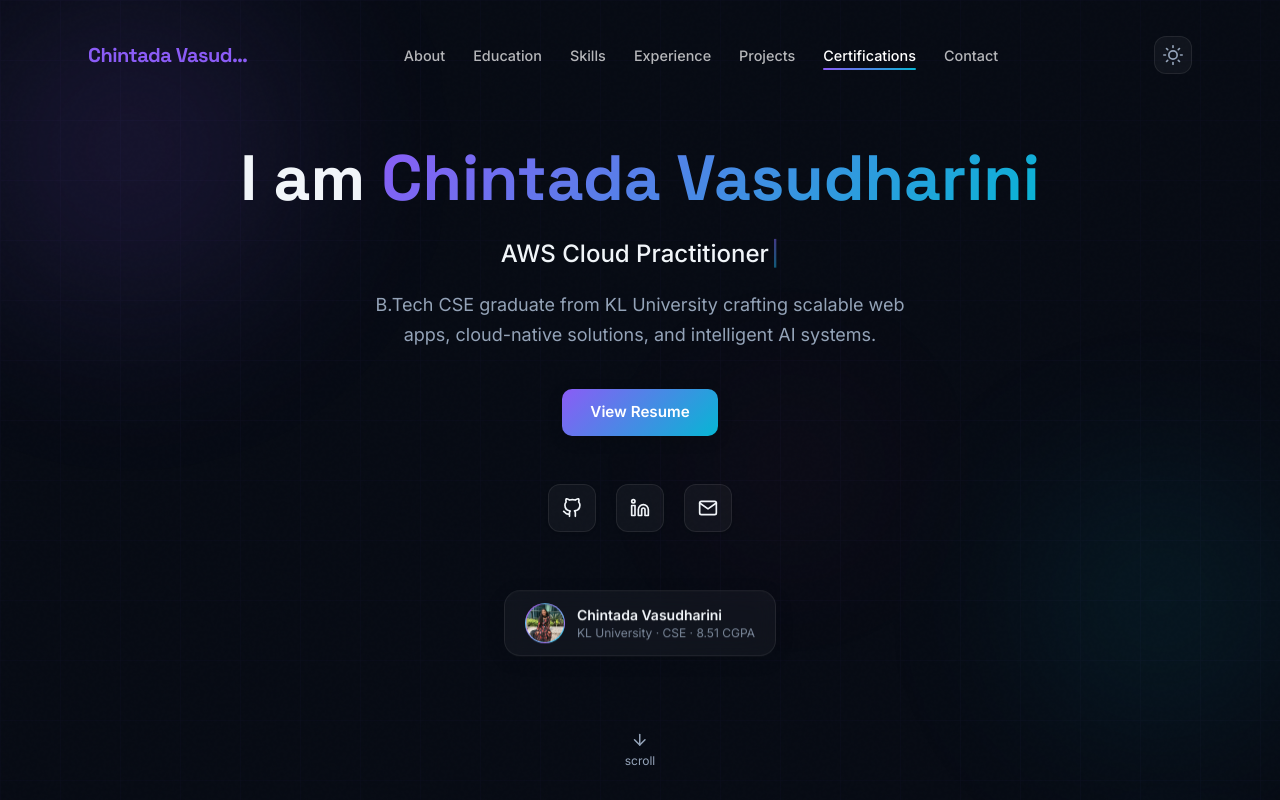
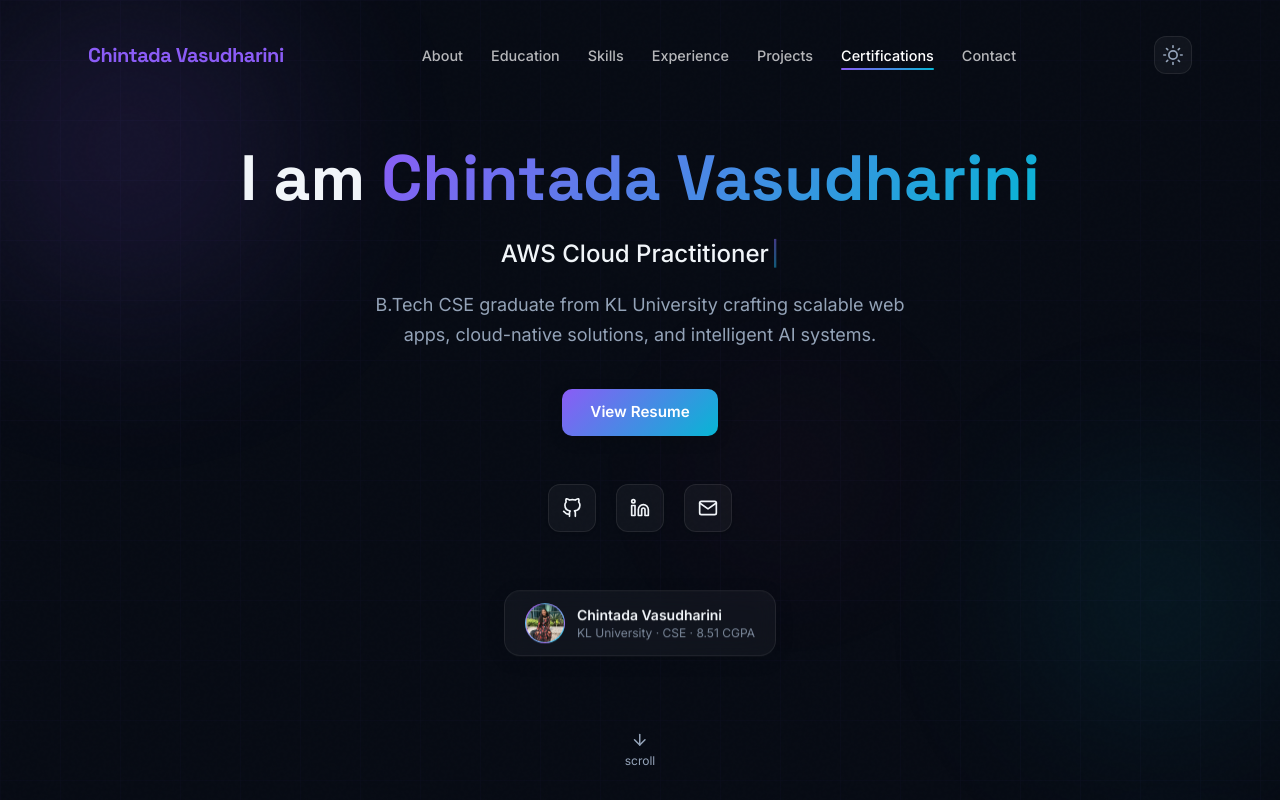
Before and after one commit to chintadavasudharini/portfolio, a React (Vite) app: page / in a window 1280 px wide. Shown: the top 800 px of the page. Built offline with nearby package versions, Linux system fonts and the light colour scheme.

Commit message:
Displayed full name in navbar without truncation

```diff
--- a/src/components/Navbar.jsx
+++ b/src/components/Navbar.jsx
@@ -59,10 +59,10 @@ export default function Navbar({ onOpenResume, isDark, onToggleTheme }) {
           <a
             href="#hero"
             onClick={e => handleNav(e, '#hero')}
-            className="font-bold text-base sm:text-lg md:text-xl tracking-tight font-['Space_Grotesk'] flex items-center group whitespace-nowrap overflow-hidden"
+            className="font-bold text-base sm:text-lg md:text-xl tracking-tight font-['Space_Grotesk'] flex items-center group whitespace-nowrap"
             aria-label="Home"
           >
-            <span className="navbar-name truncate max-w-[160px] xs:max-w-none">Chintada Vasudharini</span>
+            <span className="navbar-name whitespace-nowrap">Chintada Vasudharini</span>
           </a>
 
           {/* Desktop links */}
```
